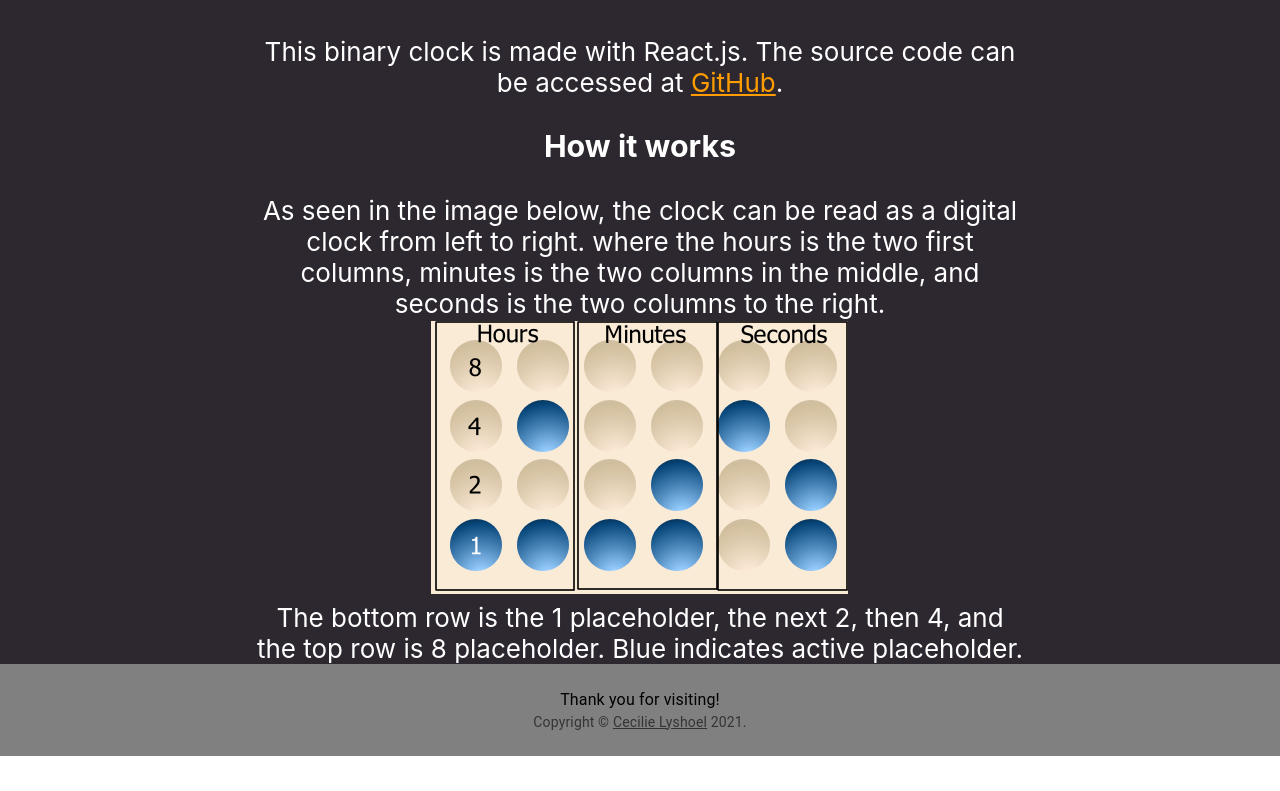
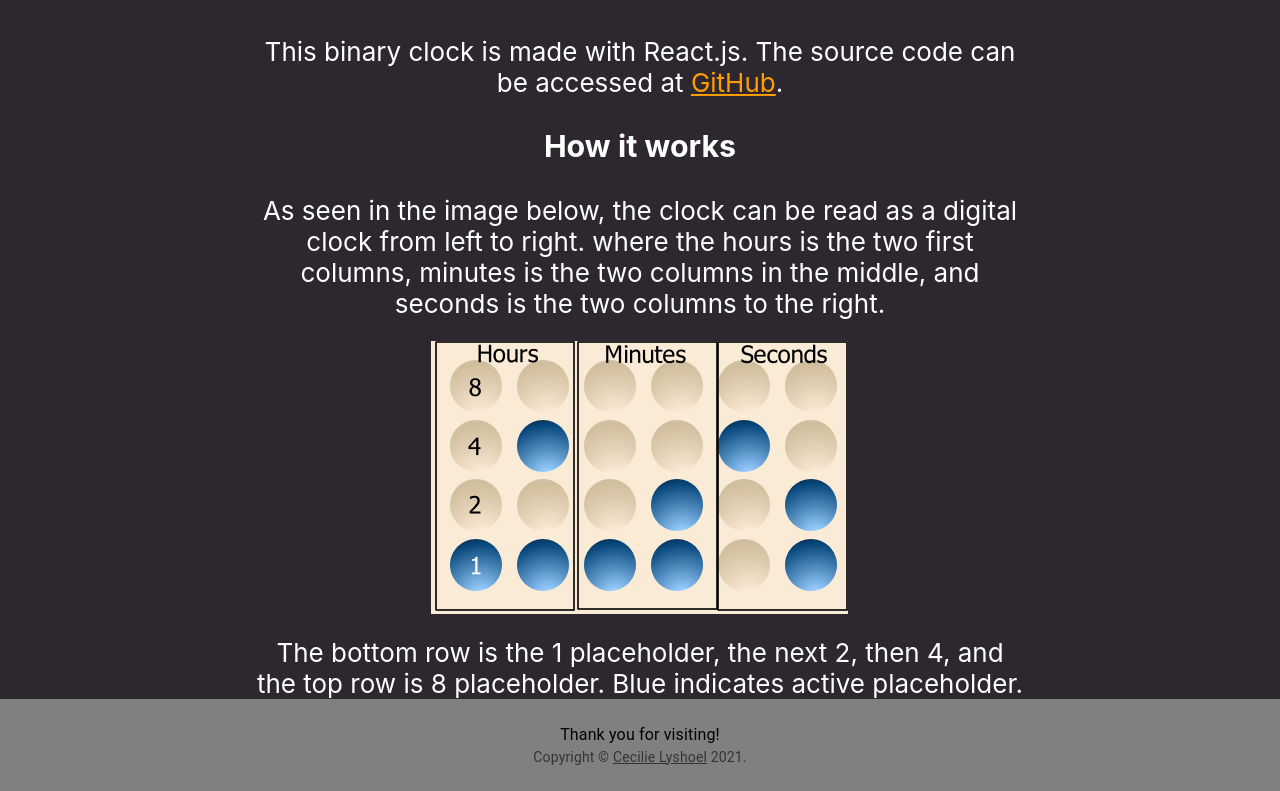
Before and after one commit to Elicice/Portfolio, a React (Create React App) app: page /#/Projects/BinaryClock in a window 1280 px wide. Shown: the part 611-1402 px from the top of the page. Before the commit the page ends 1367 px from the top, so only its background shows below. Built offline with nearby package versions, Linux system fonts and the light colour scheme.

Commit message:
Changed width and added margin to image

```diff
--- a/src/projectBinaryClock.css
+++ b/src/projectBinaryClock.css
@@ -12,6 +12,10 @@
     align-self: center;
 }
 
+.clockExplained{
+    width: 421px;
+    margin: 20px 0px 15px 0px;
+}
 
 @media only screen and (max-width: 600px){
     .clockExplained{
```
